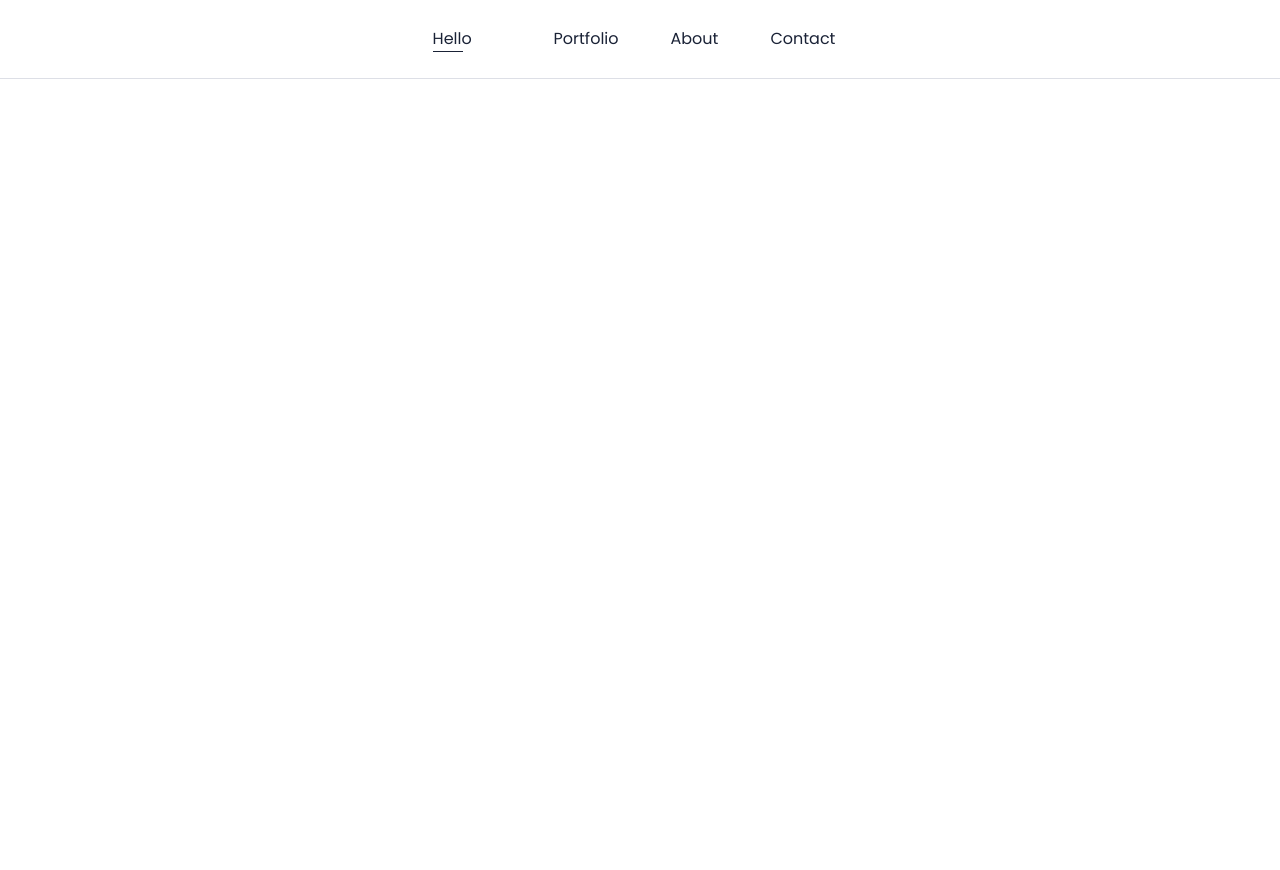
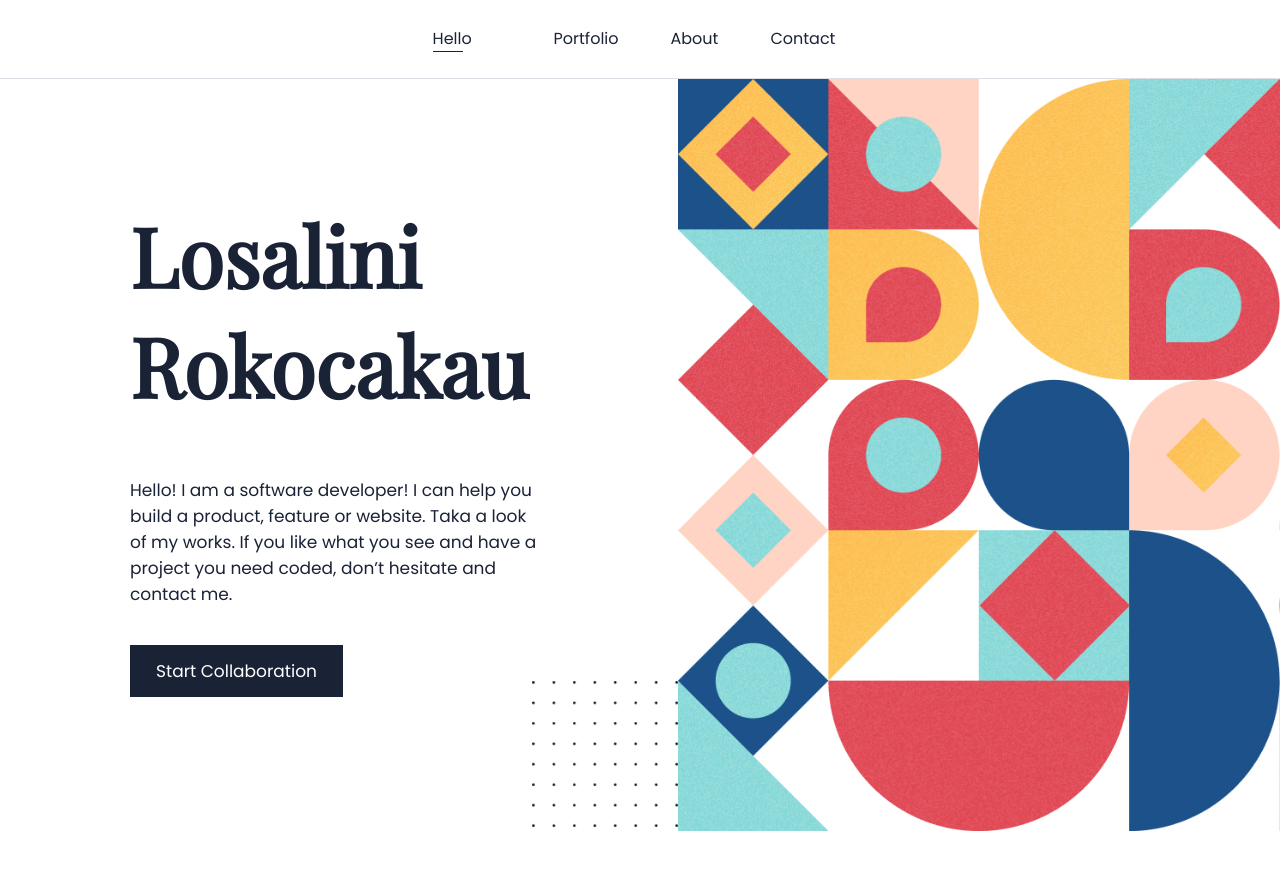
Before and after one commit to chelmerrox/my-portfolio, a website: page index.html in a window 1280 px wide. Before the commit the page ends 800 px from the top, so only its background shows below. Drawn offline with nearby package versions, Linux system fonts and the light colour scheme.

Commit message:
Add Section 1 (Headline Section) for tablet & desktop screens

```diff
--- a/index.html
+++ b/index.html
@@ -52,6 +52,23 @@
 
         <!--Image in Section 1/Headline Section-->
         <div class="section-1-img-mobile"></div>
+      </div>
+
+      <!--Section 1 | Headline Section for tablet & desktop screens-->
+      <div class="section-1-desktop">
+        <section class="section-1-texts-desktop">
+          <h1 class="section-1-heading-desktop playfair-display-font font-color">Losalini <span>Rokocakau</span></h1>
+          <p class="section-1-paragraph-desktop poppins-font font-color">Hello! I am a software developer! I can help you build a product, feature or website. Taka a look of my works.
+            If you like what you see and have a project you need coded, don’t hesitate and contact me.</p>
+
+          <a href="#" class="section-1-button-desktop poppins-font bg-color font-white">Start Collaboration</a>
+        </section>
+
+        <!--Dotted image-->
+        <img src="images/image9.jpg" alt="Square dotted image" class="section-1-image-1"/>
+
+        <!--Geometric image-->
+        <img src="images/image10.jpg" alt="Colorful geometric image" class="section-1-image-2"/>
       </div>
 
       <!--Section 2 | Projects Section for mobile screens-->
--- a/styles/style.css
+++ b/styles/style.css
@@ -947,6 +947,61 @@ body {
     display: none;
   }
 
+  /* Styles for Section 1 | Headline Section */
+  .section-1-desktop {
+    display: flex;
+    justify-content: space-evenly;
+  }
+
+  .section-1-texts-desktop {
+    display: flex;
+    flex-direction: column;
+    align-items: flex-start;
+    position: relative;
+    top: 43px;
+    left: 76px;
+  }
+
+  .section-1-texts-desktop .section-1-heading-desktop {
+    font-size: 42px;
+  }
+
+  .section-1-texts-desktop .section-1-paragraph-desktop {
+    font-size: 11px;
+    position: relative;
+    top: -28px;
+    margin-right: 54px;
+  }
+
+  .section-1-button-desktop {
+    text-decoration: none;
+    font-size: 13px;
+    margin-top: -7px;
+    padding: 13px 26px;
+  }
+
+  .section-1-button-desktop:hover {
+    color: #1a2236;
+    background-color: white;
+    border: 1px solid #1a2236;
+  }
+
+  .section-1-button-desktop:active {
+    border: 5px solid #1a2236;
+  }
+
+  .section-1-image-1 {
+    height: 98px;
+    width: 98px;
+    position: relative;
+    top: 382px;
+  }
+
+  .section-1-image-2 {
+    height: 481px;
+    width: 702px;
+  }
+
   /* Hide Section 2 | Projects Section for mobile screens */
   .section-2-mobile {
     display: none;
@@ -967,3 +1022,136 @@ body {
     display: none;
   }
 }
+
+/* Styles for tablet & desktop screen sizes at & above 820px */
+@media only screen and (min-width: 820px) {
+  /* Styles for Section 1 | Headline Section elements */
+  .section-1-texts-desktop .section-1-heading-desktop {
+    font-size: 51px;
+  }
+
+  .section-1-desktop .section-1-texts-desktop .section-1-paragraph-desktop {
+    margin-right: 55px;
+  }
+}
+
+/* Styles for tablet & desktop screen sizes at & above 912px */
+@media only screen and (min-width: 912px){
+  /* Styles for Section 1 | Headline Section elements */
+  .section-1-texts-desktop {
+    position: relative;
+    top: 31px;
+    left: 76px;
+  }
+
+  .section-1-desktop .section-1-heading-desktop {
+    font-size: 60px;
+  }
+
+  .section-1-desktop .section-1-heading-desktop span {
+    display: block;
+  }
+
+  .section-1-desktop .section-1-texts-desktop .section-1-paragraph-desktop {
+    font-size: 15px;
+    margin-right: 17px;
+  }
+
+  .section-1-button-desktop {
+    font-size: 17px;
+  }
+
+  .section-1-image-1 {
+    height: 108px;
+    width: 108px;
+    position: relative;
+    top: 475px;
+  }
+
+  .section-1-image-2 {
+    height: 586px;
+    width: 702px;
+  }
+}
+
+/* Styles for tablet & desktop screen sizes at & above 1024px */
+@media only screen and (min-width: 1024px){
+  /* Styles for Section 1 | Headline Section elements */
+  .section-1-desktop .section-1-heading-desktop {
+    font-size: 71px;
+  }
+
+  .section-1-desktop .section-1-texts-desktop .section-1-paragraph-desktop {
+    display: block;
+    margin-right: 87px;
+  }
+}
+
+/* Styles for tablet & desktop screen sizes at & above 1200px */
+@media only screen and (min-width: 1200px){
+  /* Styles for Section 1 | Headline Section elements */
+  .section-1-texts-desktop {
+    position: relative;
+    top: 53px;
+    left: 130px;
+  }
+
+  .section-1-desktop .section-1-heading-desktop {
+    font-size: 82px;
+  }
+
+  .section-1-desktop .section-1-texts-desktop .section-1-paragraph-desktop {
+    display: block;
+    margin-right: 123px;
+    font-size: 17px;
+  }
+
+  .section-1-image-1 {
+    height: 146px;
+    width: 146px;
+    position: relative;
+    top: 602px;
+  }
+
+  .section-1-image-2 {
+    height: 752px;
+    width: 702px;
+  }
+}
+
+/* Styles for tablet & desktop screen sizes at & above 1500px */
+@media only screen and (min-width: 1500px){
+  /* Styles for Section 1 | Headline Section elements */
+  .section-1-texts-desktop {
+    position: relative;
+    top: 98px;
+    left: 130px;
+  }
+
+  .section-1-desktop .section-1-heading-desktop {
+    font-size: 110px;
+  }
+
+  .section-1-desktop .section-1-texts-desktop .section-1-paragraph-desktop {
+    display: block;
+    margin-right: 78px;
+    font-size: 23px;
+  }
+
+  .section-1-button-desktop {
+    font-size: 27px;
+    padding: 28px;
+  }
+
+  .section-1-image-1 {
+    height: 211px;
+    width: 211px;
+    position: relative;
+    top: 868px;
+  }
+
+  .section-1-image-2 {
+    height: 1088px;
+    width: 742px;
+  }
+}
```
Also changed, not shown: images/image10.jpg (added), images/image9.jpg (added).
